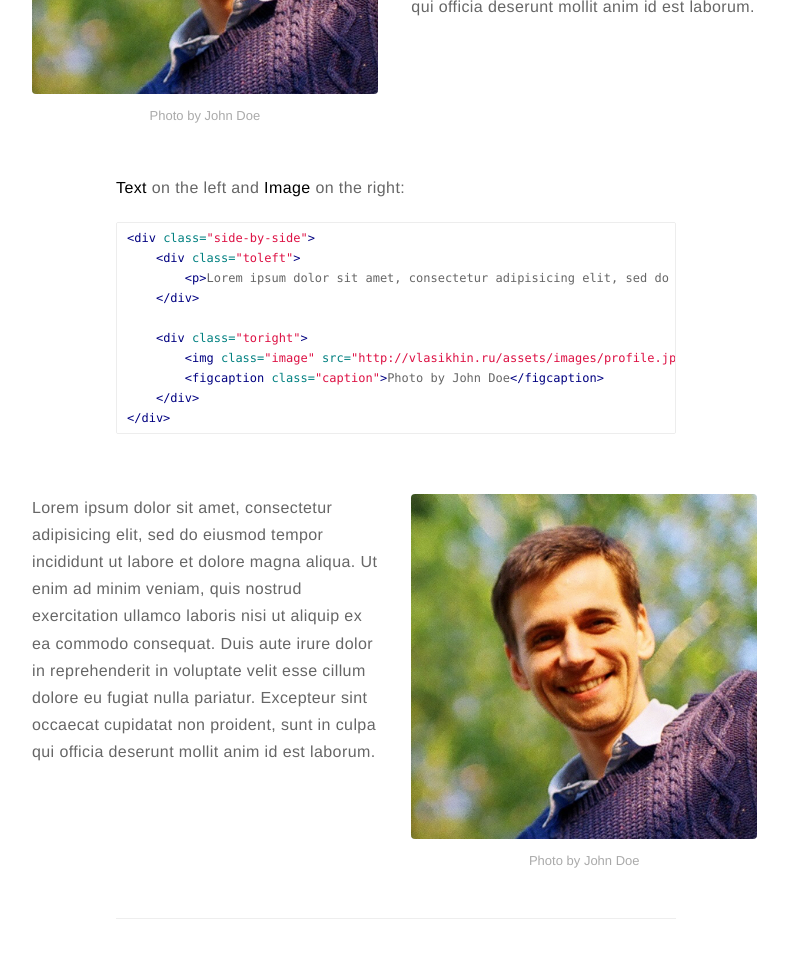
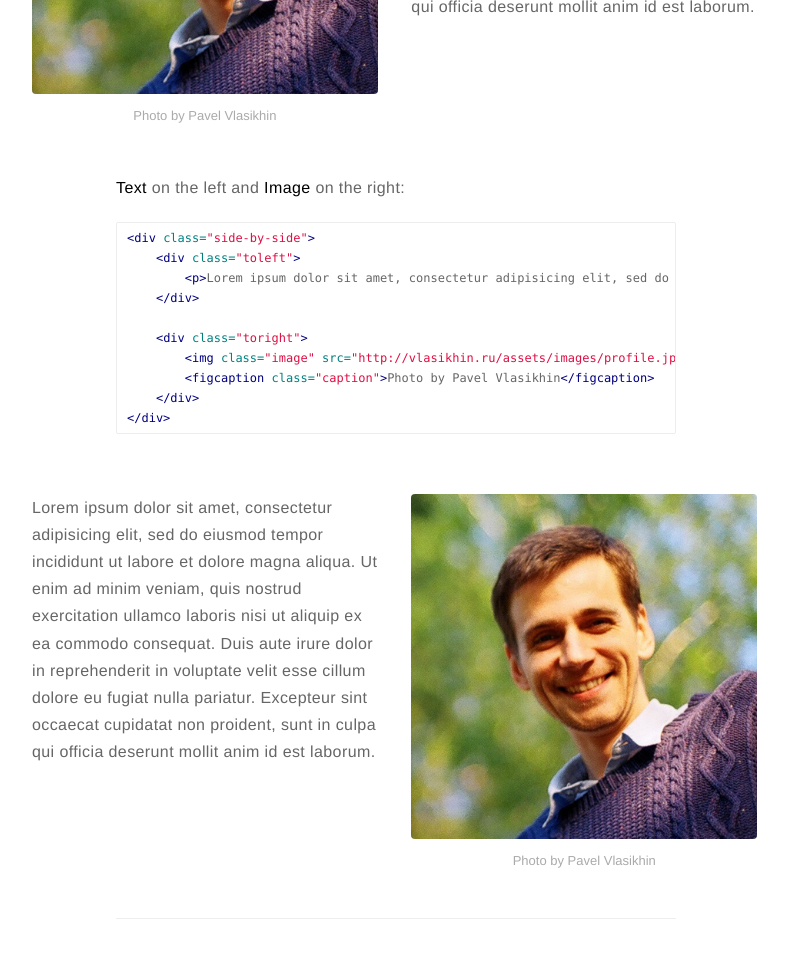
Before and after one commit to vlasikhin/vlasikhin.github.io, a Jekyll site: the page built from _posts/2015-02-24-markdown-extra-components.markdown, in a window 1280 px wide and 1400 px high, scrolled down 1650 px. Shown: the part 152-1109 px from the top of the window, without its empty margins (244-1032 px from the left). Built offline with Jekyll 4.4.1, drawn with Linux system fonts in a browser that asks for light colours; comment, search, counter and statistics services are not loaded; some of the changed text lies outside the part shown.

Commit message:
add info for posts

```diff
--- a/_posts/2015-02-24-markdown-extra-components.markdown
+++ b/_posts/2015-02-24-markdown-extra-components.markdown
@@ -11,7 +10,6 @@ tag:
 category: blog
 author: vlasikhin
 description: Markdown summary with different options
-# jemoji: '<img class="emoji" title=":ramen:" alt=":ramen:" src="https://assets.github.com/images/icons/emoji/unicode/1f35c.png" height="20" width="20" align="absmiddle">'
 ---
 
 ## Summary:
@@ -67,7 +65,7 @@ Like the [Medium](https://medium.com/) component.
 <div class="side-by-side">
     <div class="toleft">
         <img class="image" src="{{ site.url }}/{{ site.picture }}" alt="Alt Text">
-        <figcaption class="caption">Photo by John Doe</figcaption>
+        <figcaption class="caption">Photo by Pavel Vlasikhin</figcaption>
     </div>
 
     <div class="toright">
@@ -85,7 +83,7 @@ Like the [Medium](https://medium.com/) component.
 
     <div class="toright">
         <img class="image" src="{{ site.url }}/{{ site.picture }}" alt="Alt Text">
-        <figcaption class="caption">Photo by John Doe</figcaption>
+        <figcaption class="caption">Photo by Pavel Vlasikhin</figcaption>
     </div>
 </div>
 {% endhighlight %}
@@ -97,7 +95,7 @@ Like the [Medium](https://medium.com/) component.
 
     <div class="toright">
         <img class="image" src="{{ site.url }}/{{ site.picture }}" alt="Alt Text">
-        <figcaption class="caption">Photo by John Doe</figcaption>
+        <figcaption class="caption">Photo by Pavel Vlasikhin</figcaption>
     </div>
 </div>
 
@@ -142,10 +140,10 @@ You can add an especial hidden content that appears on hover.
 You can add Gists from github.
 
 {% highlight raw %}
-{ % gist sergiokopplin/91ff4220480727b47224245ee2e9c291 % }
+{ % gist vlasikhin/f3b88608d53482e047e9402c4b211b4e  % }
 {% endhighlight %}
 
-{% gist sergiokopplin/91ff4220480727b47224245ee2e9c291 %}
+{% gist vlasikhin/f3b88608d53482e047e9402c4b211b4e %}
 
 ---
 
```
Also changed, not shown: other parts of _posts/2015-02-24-markdown-extra-components.markdown (+0 -1 lines), _posts/2016-02-24-markdown-common-elements.markdown (+4 -5 lines), 1 other file.
